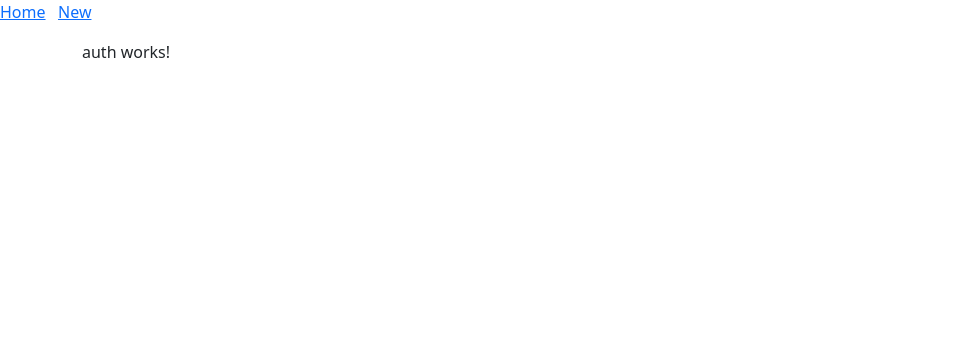
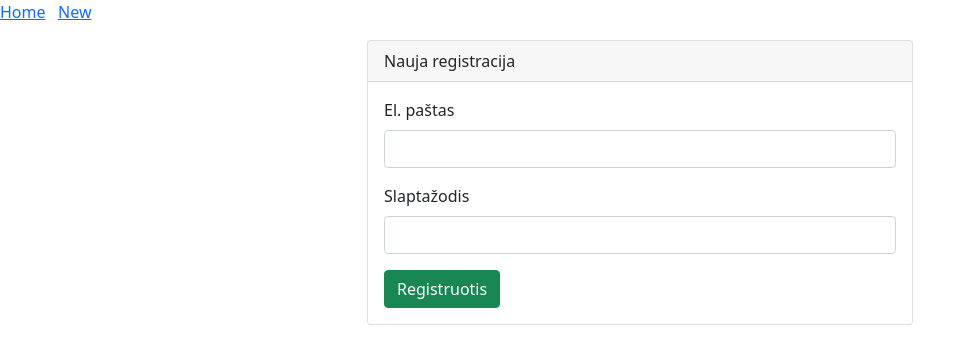
Before and after one commit to GediminasGricius/AutomobiliuRegistracija, an Angular app: page /login in a window 1280 px wide. Shown: the top 364 px of the page, without its empty margins (0-975 px from the left). Built offline with nearby package versions, Linux system fonts and the light colour scheme; no server answers.

Commit message:
Registration form

```diff
--- a/src/app/components/auth/auth.component.html
+++ b/src/app/components/auth/auth.component.html
@@ -1 +1,23 @@
-<p>auth works!</p>
+<div class="row">
+    <div class="col-md-6 offset-md-3 col-xs-12">
+       <div class="card">
+           <div class="card-header">Nauja registracija</div>
+           <div class="card-body">
+            <form (ngSubmit)="onSubmit(f)" #f="ngForm">
+                <div class="mb-3">
+                    <label for="" class="form-label">El. paštas</label>
+                    <input type="email" ngModel name="email" id="" class="form-control">
+                </div>
+                <div class="mb-3">
+                    <label for="" class="form-label">Slaptažodis</label>
+                    <input type="password" ngModel name="password" id="" class="form-control">
+                </div>
+                <div>
+                    <button type="submit" class="btn btn-success">Registruotis</button>
+                </div>
+            </form>
+           </div>
+       </div>
+
+    </div>
+</div>
--- a/src/app/components/auth/auth.component.ts
+++ b/src/app/components/auth/auth.component.ts
@@ -1,4 +1,5 @@
 import { Component, OnInit } from '@angular/core';
+import { NgForm } from '@angular/forms';
 import { AuthService } from 'src/app/services/auth.service';
 
 @Component({
@@ -10,8 +11,15 @@ export class AuthComponent implements OnInit {
 
   constructor(private auth:AuthService) { }
 
-  ngOnInit(): void {
-    this.auth.register("g.gricius1@bit.lt", "LabasLabas");
+  ngOnInit(): void {}
+
+  public onSubmit(form:NgForm){
+    const email:String=form.value.email;
+    const password:String=form.value.password;
+    this.auth.register(email,password).subscribe((respose)=>{
+      console.log(respose);
+    })
+
   }
 
 }
--- a/src/app/services/auth.service.ts
+++ b/src/app/services/auth.service.ts
@@ -1,5 +1,6 @@
 import { HttpClient } from '@angular/common/http';
 import { Injectable } from '@angular/core';
+import { AuthResponseData } from '../models/authResponseData';
 
 @Injectable({
   providedIn: 'root'
@@ -9,12 +10,10 @@ export class AuthService {
   constructor(private http:HttpClient) { }
 
   public register(email:String,password:String){
-    this.http.post('https://identitytoolkit.googleapis.com/v1/accounts:signUp?key=AIzaSyCt63eSHlVde6Jqubnf7IIkv-zwVdzD9xQ',{
+    return this.http.post<AuthResponseData>('https://identitytoolkit.googleapis.com/v1/accounts:signUp?key=AIzaSyCt63eSHlVde6Jqubnf7IIkv-zwVdzD9xQ',{
       email:email,
       password:password,
       returnSecureToken:true
-    }).subscribe((response)=>{
-      console.log(response);
-    })
+    });
   }
 }
```
